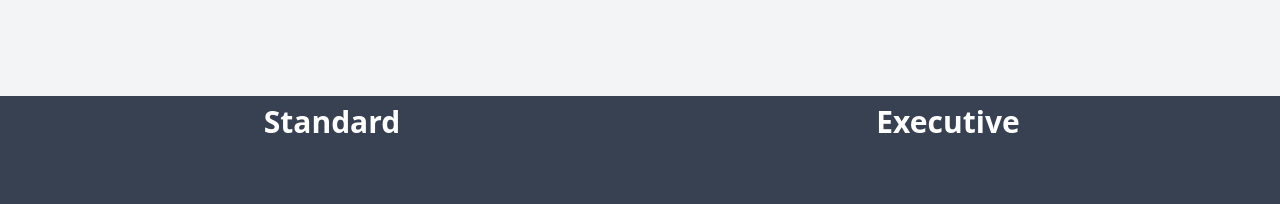
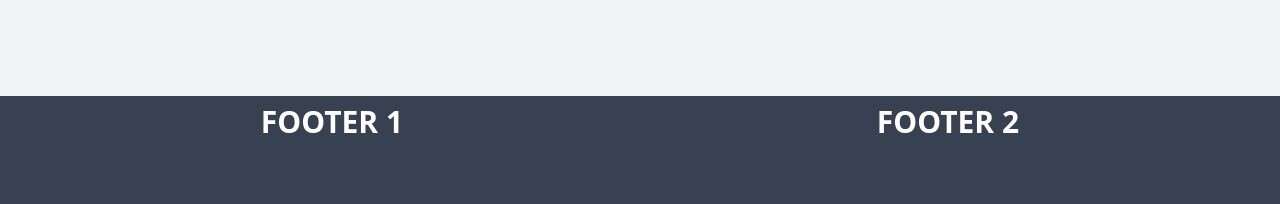
Before and after one commit to AlexGriffithsUOL/Pyrl, a Django app: page /about in a window 1280 px wide. Shown: the part 760-964 px from the top of the page. Run offline with Django 5.2, Linux system fonts and the light colour scheme; style sheets or scripts are compiled from the project's sources; some libraries are stand-ins or nearby versions.

Commit message:
Finished changes

```diff
--- a/templates/base/pricing/index.html
+++ b/templates/base/pricing/index.html
@@ -5,7 +5,7 @@
 <div class="w-full h-screen bg-gray-100 dark:bg-gray-900">
     <div class="w-full flex flex-wrap items-center justify-between mx-4 p-4 h-[10%]">
         <a href={% url 'base:index' %} class="flex items-center space-x-3 rtl:space-x-reverse">
-            <span class="self-center text-2xl font-semibold whitespace-nowrap dark:text-white text-gray-400 ease-in-out duration-700 hover:text-gray-700">Zolv...</span>
+            <span class="self-center text-2xl font-semibold whitespace-nowrap dark:text-white text-gray-400 ease-in-out duration-700 hover:text-gray-700">Go back...</span>
         </a>
     </div>
 
--- a/templates/fragments/footer.html
+++ b/templates/fragments/footer.html
@@ -1,8 +1,8 @@
 <div class="m-auto h-fit p-12 pt-0 grid grid-cols-2 grid-rows-1 gap-12 bg-gray-700 text-white">
     <div class="col-span-1 p-2">
-        <h1 class="text-xl md:text-3xl text-center pb-2 font-bold">Standard</h1>
+        <h1 class="text-xl md:text-3xl text-center pb-2 font-bold">FOOTER 1</h1>
     </div>
     <div class="col-span-1 p-2">
-        <h1 class="text-xl md:text-3xl text-center pb-2 font-bold">Executive</h1>
+        <h1 class="text-xl md:text-3xl text-center pb-2 font-bold">FOOTER 2</h1>
     </div>
 </div>
```
